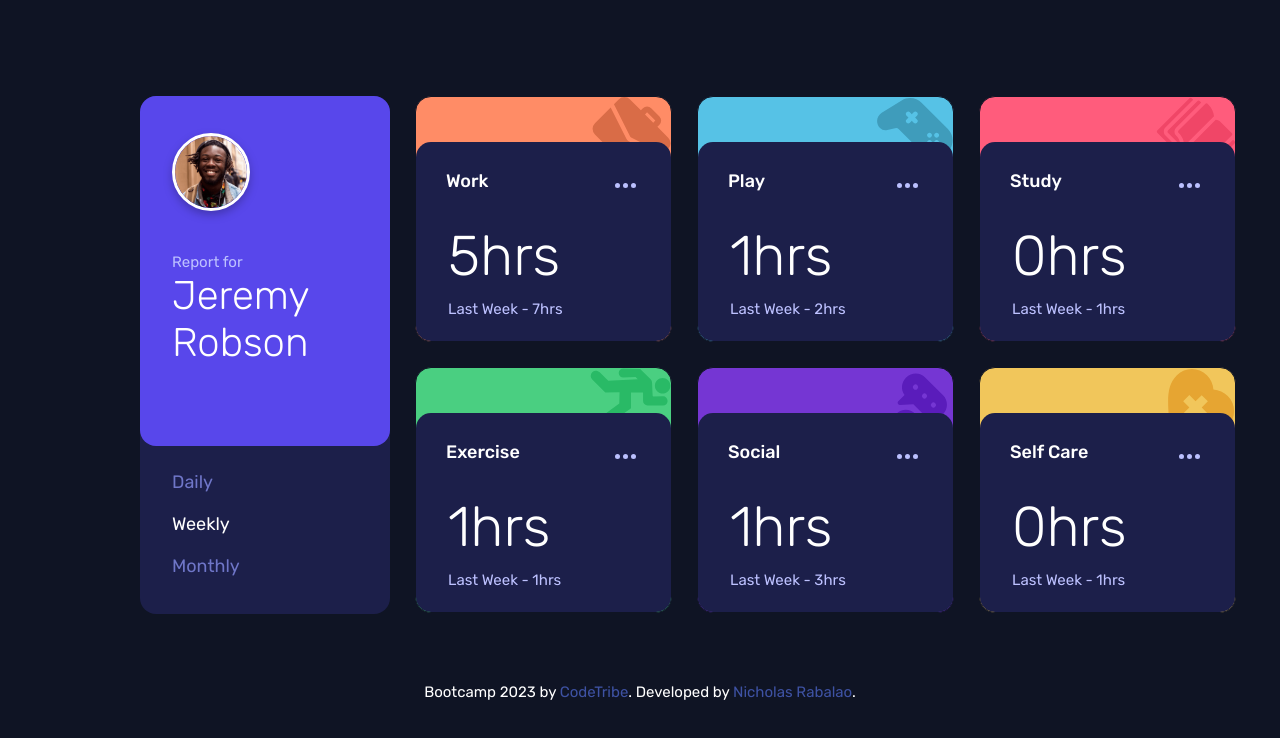
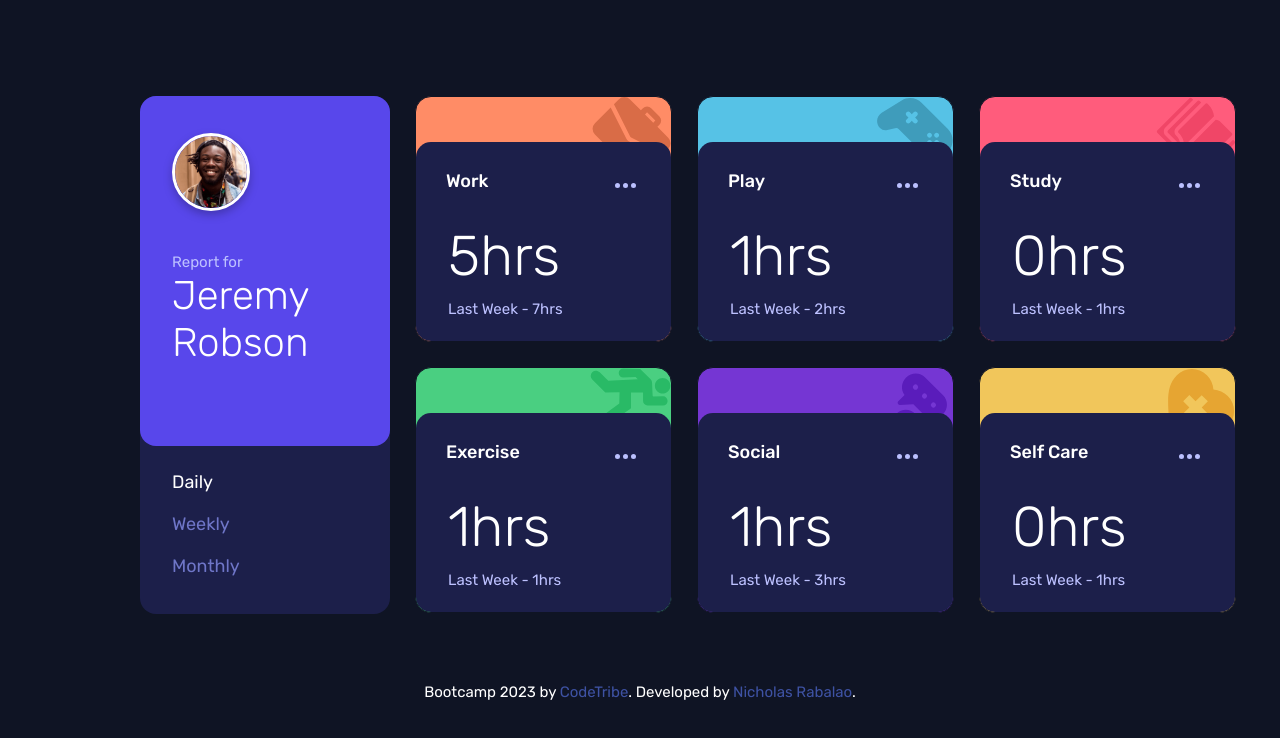
Before and after one commit to rabnic/time-tracking-dashboard, a plain HTML site: page index.html in a window 1280 px wide. Drawn offline with Linux system fonts and the light colour scheme.

Commit message:
Fixed active class toggle on frequencies

```diff
--- a/css/style.css
+++ b/css/style.css
@@ -121,8 +121,10 @@ body {
   color: var(--desaturated_blue);
 }
 
-.frequency.active {
+.frequency.active,
+.frequency:hover {
   color: var(--white);
+  cursor: pointer;
 }
 
 #work {
--- a/index.html
+++ b/index.html
@@ -18,7 +18,7 @@
     <div class="attribution">
     Bootcamp 2023 by
     <a href="https://www.mlab.co.za" target="_blank">CodeTribe</a>. Developed
-    by <a href="#">Nicholas Rabalao</a>.
+    by <a href="https://portfolio-rabnic.netlify.app">Nicholas Rabalao</a>.
   </div>
   </footer>
   <script type="text/javascript" src="js/main.js"></script>
--- a/js/main.js
+++ b/js/main.js
@@ -1,129 +1,135 @@
 let activityData = [
   {
-    "title": "Work",
-    "id": "work",
-    "timeframes": {
-      "daily": {
-        "current": 5,
-        "previous": 7
+    title: "Work",
+    id: "work",
+    timeframes: {
+      daily: {
+        current: 5,
+        previous: 7,
       },
-      "weekly": {
-        "current": 32,
-        "previous": 36
+      weekly: {
+        current: 32,
+        previous: 36,
       },
-      "monthly": {
-        "current": 103,
-        "previous": 128
-      }
-    }
+      monthly: {
+        current: 103,
+        previous: 128,
+      },
+    },
   },
   {
-    "title": "Play",
-    "id": "play",
-    "timeframes": {
-      "daily": {
-        "current": 1,
-        "previous": 2
+    title: "Play",
+    id: "play",
+    timeframes: {
+      daily: {
+        current: 1,
+        previous: 2,
       },
-      "weekly": {
-        "current": 10,
-        "previous": 8
+      weekly: {
+        current: 10,
+        previous: 8,
       },
-      "monthly": {
-        "current": 23,
-        "previous": 29
-      }
-    }
+      monthly: {
+        current: 23,
+        previous: 29,
+      },
+    },
   },
   {
-    "title": "Study",
-    "id": "study",
-    "timeframes": {
-      "daily": {
-        "current": 0,
-        "previous": 1
+    title: "Study",
+    id: "study",
+    timeframes: {
+      daily: {
+        current: 0,
+        previous: 1,
       },
-      "weekly": {
-        "current": 4,
-        "previous": 7
+      weekly: {
+        current: 4,
+        previous: 7,
       },
-      "monthly": {
-        "current": 13,
-        "previous": 19
-      }
-    }
+      monthly: {
+        current: 13,
+        previous: 19,
+      },
+    },
   },
   {
-    "title": "Exercise",
-    "id": "exercise",
-    "timeframes": {
-      "daily": {
-        "current": 1,
-        "previous": 1
+    title: "Exercise",
+    id: "exercise",
+    timeframes: {
+      daily: {
+        current: 1,
+        previous: 1,
       },
-      "weekly": {
-        "current": 4,
-        "previous": 5
+      weekly: {
+        current: 4,
+        previous: 5,
       },
-      "monthly": {
-        "current": 11,
-        "previous": 18
-      }
-    }
+      monthly: {
+        current: 11,
+        previous: 18,
+      },
+    },
   },
   {
-    "title": "Social",
-    "id": "social",
-    "timeframes": {
-      "daily": {
-        "current": 1,
-        "previous": 3
+    title: "Social",
+    id: "social",
+    timeframes: {
+      daily: {
+        current: 1,
+        previous: 3,
       },
-      "weekly": {
-        "current": 5,
-        "previous": 10
+      weekly: {
+        current: 5,
+        previous: 10,
       },
-      "monthly": {
-        "current": 21,
-        "previous": 23
-      }
-    }
+      monthly: {
+        current: 21,
+        previous: 23,
+      },
+    },
   },
   {
-    "title": "Self Care",
-    "id": "self-care",
-    "timeframes": {
-      "daily": {
-        "current": 0,
-        "previous": 1
+    title: "Self Care",
+    id: "self-care",
+    timeframes: {
+      daily: {
+        current: 0,
+        previous: 1,
       },
-      "weekly": {
-        "current": 2,
-        "previous": 2
+      weekly: {
+        current: 2,
+        previous: 2,
       },
-      "monthly": {
-        "current": 7,
-        "previous": 11
-      }
-    }
-  }
-]
+      monthly: {
+        current: 7,
+        previous: 11,
+      },
+    },
+  },
+];
 
 let user = {
-    name: "Jeremy Robson",
-    imageUrl: "./images/image-jeremy.png",
-}
+  name: "Jeremy Robson",
+  imageUrl: "./images/image-jeremy.png",
+};
 
 const mainContainer = document.getElementById("main-container");
-const daily = document.getElementById('daily');
-const weekly = document.getElementById('weekly');
-const monthly = document.getElementById('monthly');
+const daily = document.getElementById("daily");
+const weekly = document.getElementById("weekly");
+const monthly = document.getElementById("monthly");
 
 let defaultTimeframe = "daily";
 
+// Utility functuin to remove the active class from all the frequency elements
+function removeActiveClassAll(elements) {
+  for (let element of elements) {
+    element.classList.remove("active");
+  }
+}
+
 function renderData(timeframe) {
-    mainContainer.innerHTML =
-        `
+  mainContainer.innerHTML = `
         <div class="user-card">
                 <section class="user-info-container">
                 <div class="user-image">
@@ -137,16 +143,18 @@ function renderData(timeframe) {
                 <section class="frequency-container">
                 <ul>
                     <li id="daily" class="frequency" onClick="renderData('daily')">Daily</li>
-                    <li id="weekly" class="frequency active" onClick="renderData('weekly')">Weekly</li>
+                    <li id="weekly" class="frequency" onClick="renderData('weekly')">Weekly</li>
                     <li id="monthly" class="frequency" onClick="renderData('monthly')">Monthly</li>
                 </ul>
                 </section>
             </div>
         `;
 
-    activityData.forEach(obj => {
-    mainContainer.innerHTML +=
-        `
+  removeActiveClassAll(document.getElementsByClassName("frequency"));
+  document.getElementById(timeframe).classList.add("active");
+
+  activityData.forEach((obj) => {
+    mainContainer.innerHTML += `
             <div class="activity-card" id="${obj.id}">
                     <div class="box">
                     <div class="title">
@@ -164,7 +172,7 @@ function renderData(timeframe) {
                     </div>
             </div>
         `;
-    });
+  });
 }
 
 renderData(defaultTimeframe);
```
